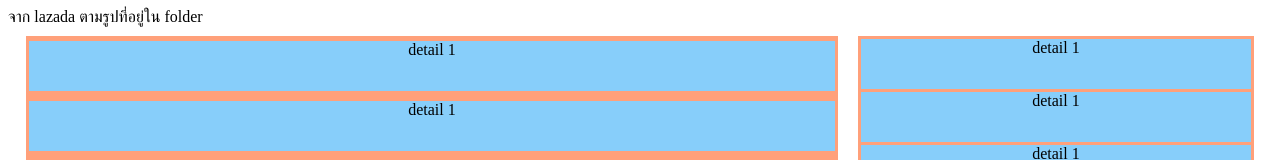
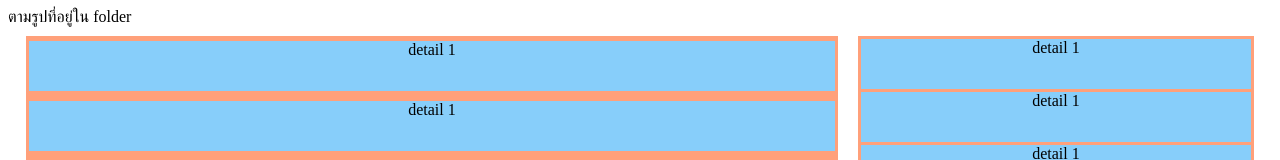
Before and after one commit to Chakkarin/Homework_codcamp_6, a plain HTML site: page Introduction Web Programming/LabCss/CSS media queries/lab2/เว็บกระทู้/index.html in a window 1280 px wide. Shown: the top 160 px of the page. Drawn offline with Linux system fonts and the light colour scheme.

Commit message:
update text

```diff
--- a/Introduction Web Programming/LabCss/CSS media queries/lab2/เว็บกระทู้/index.html
+++ b/Introduction Web Programming/LabCss/CSS media queries/lab2/เว็บกระทู้/index.html
@@ -60,7 +60,7 @@
 </head>
 
 <body>
-    <div>จาก lazada ตามรูปที่อยู่ใน folder</div>
+    <div>ตามรูปที่อยู่ใน folder</div>
     <div class="container">
         <div class="item1">
             <div class="detail">detail 1</div>
```
Also changed, not shown: Introduction Web Programming/LabCss/CSS media queries/lab2/เว็บข่าว/index.html (+1 -1 lines), Introduction Web Programming/LabCss/CSS media queries/lab2/เว็บช๊อปปิ้ง/index.html (+1 -1 lines).
